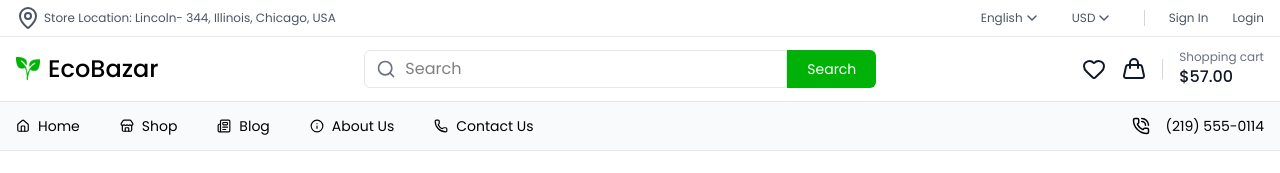
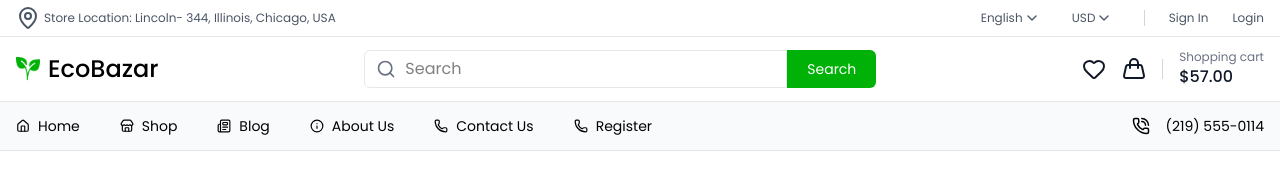
Before and after one commit to TahmidShawn/EcoBazar, a React (Vite) app in the folder client/: page / in a window 1280 px wide. Shown: the top 173 px of the page. Built offline with nearby package versions, Linux system fonts and the light colour scheme.

Commit message:
fix: add register to nav

```diff
--- a/client/src/components/shared/navbar/MenuBar.jsx/NavLinks.jsx
+++ b/client/src/components/shared/navbar/MenuBar.jsx/NavLinks.jsx
@@ -8,6 +8,7 @@ const NavLinks = () => {
         { label: "Blog", to: "/blog", icon: Newspaper },
         { label: "About Us", to: "/about", icon: Info },
         { label: "Contact Us", to: "/contact", icon: Phone },
+        { label: "Register", to: "/register", icon: Phone },
     ];
 
     return (
```
